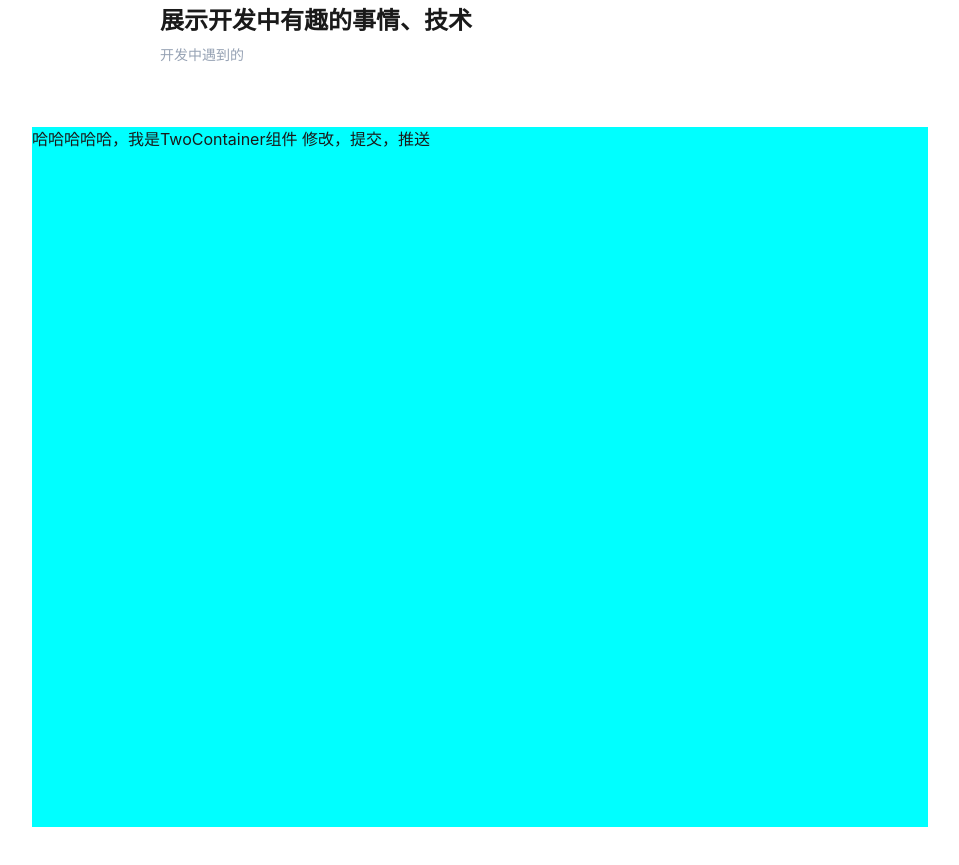
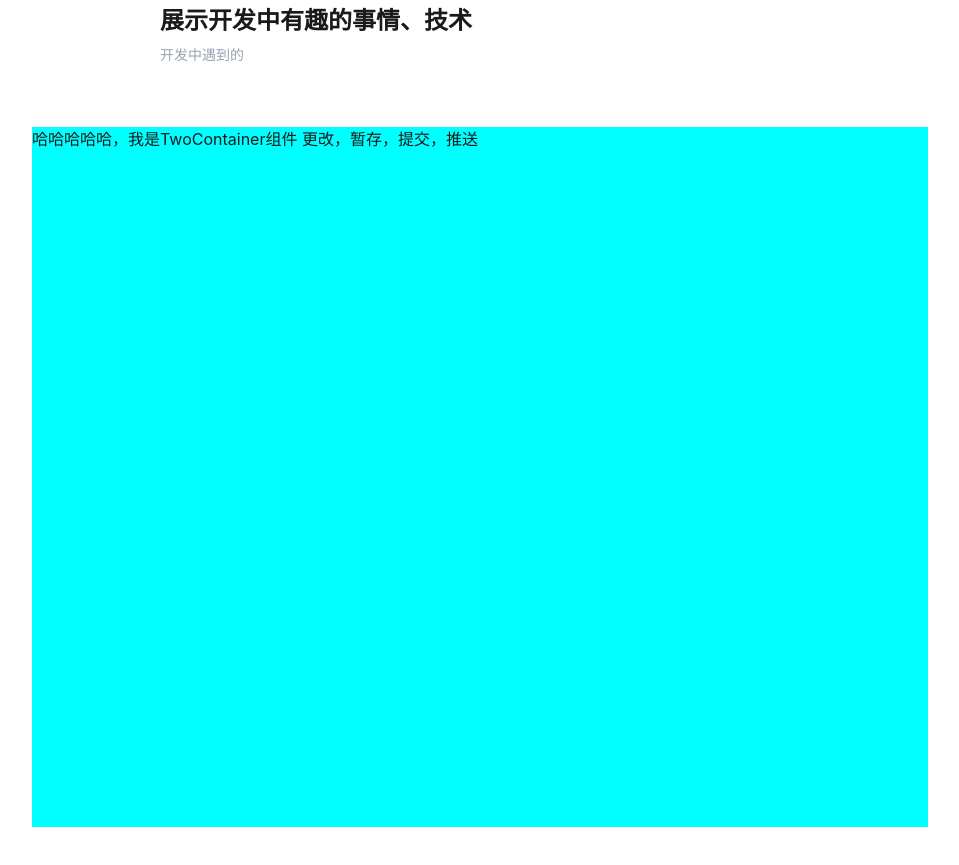
Before and after one commit to wwxc/blog, a Vue app: page / in a window 1280 px wide. Shown: the part 2840-3705 px from the top of the page, without its empty margins (160-1119 px from the left). Built offline with nearby package versions, Linux system fonts and the light colour scheme.

Commit message:
补充了一部分

```diff
--- a/src/components/TwoContainer.vue
+++ b/src/components/TwoContainer.vue
@@ -1,7 +1,7 @@
 <template>
     <div class="two-container">
          哈哈哈哈哈，我是TwoContainer组件
-         修改，提交，推送
+         更改，暂存，提交，推送
     </div>
 </template>
 <script setup></script>
```
